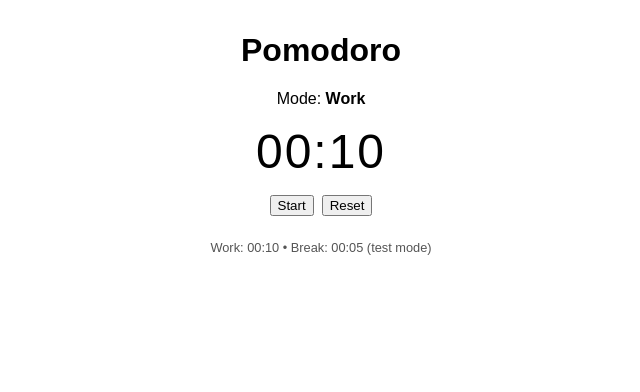
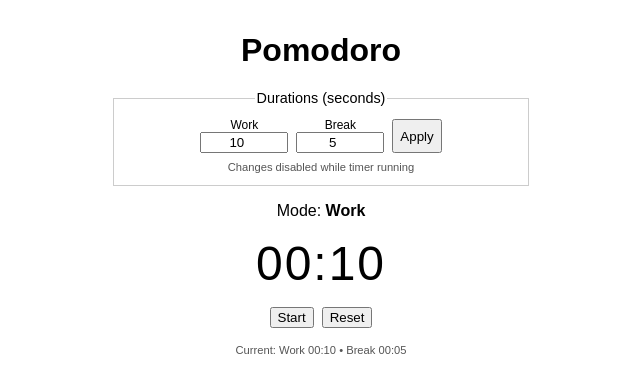
Before and after one commit to MajorUnfazed/studyapp, a React (Vite) app: page / in a window 1280 px wide. Shown: the top 392 px of the page, without its empty margins (319-959 px from the left). Built offline with nearby package versions, Linux system fonts and the light colour scheme.

Commit message:
Added adjustable timer.

```diff
--- a/src/App.jsx
+++ b/src/App.jsx
@@ -1,12 +1,36 @@
-import React from 'react';
+import React, { useState } from 'react';
 import { usePomodoroTimer, formatTime } from './hooks/usePomodoroTimer.js';
 
 export default function App() {
-  const { mode, secondsLeft, isRunning, start, pause, reset } = usePomodoroTimer();
+  const { mode, secondsLeft, isRunning, start, pause, reset, workDuration, breakDuration, updateDurations } = usePomodoroTimer();
+  const [workInput, setWorkInput] = useState(workDuration);
+  const [breakInput, setBreakInput] = useState(breakDuration);
+
+  const apply = () => {
+    // convert seconds
+    const w = Number(workInput);
+    const b = Number(breakInput);
+    updateDurations(w, b);
+  };
 
   return (
-    <div style={{ fontFamily: 'sans-serif', maxWidth: 360, margin: '2rem auto', textAlign: 'center' }}>
+    <div style={{ fontFamily: 'sans-serif', maxWidth: 420, margin: '2rem auto', textAlign: 'center' }}>
       <h1>Pomodoro</h1>
+      <fieldset style={{ border: '1px solid #ccc', padding: '0.75rem', marginBottom: '1rem' }} disabled={isRunning}>
+        <legend style={{ fontSize: '0.9rem' }}>Durations (seconds)</legend>
+        <div style={{ display: 'flex', gap: '0.5rem', justifyContent: 'center', flexWrap: 'wrap' }}>
+          <label style={{ display: 'flex', flexDirection: 'column', fontSize: '0.75rem' }}>
+            Work
+            <input type="number" min={1} value={workInput} onChange={e => setWorkInput(e.target.value)} style={{ width: 80, textAlign: 'center' }} />
+          </label>
+          <label style={{ display: 'flex', flexDirection: 'column', fontSize: '0.75rem' }}>
+            Break
+            <input type="number" min={1} value={breakInput} onChange={e => setBreakInput(e.target.value)} style={{ width: 80, textAlign: 'center' }} />
+          </label>
+          <button type="button" onClick={apply} style={{ alignSelf: 'flex-end', height: 34 }}>Apply</button>
+        </div>
+        <div style={{ marginTop: '0.5rem', fontSize: '0.7rem', color: '#555' }}>Changes disabled while timer running</div>
+      </fieldset>
       <div style={{ marginBottom: '0.5rem' }}>Mode: <strong>{mode === 'work' ? 'Work' : 'Break'}</strong></div>
       <div style={{ fontSize: '3rem', margin: '1rem 0', letterSpacing: '2px' }}>{formatTime(secondsLeft)}</div>
       <div style={{ display: 'flex', gap: '0.5rem', justifyContent: 'center' }}>
@@ -18,7 +42,7 @@ export default function App() {
         )}
         <button onClick={reset}>Reset</button>
       </div>
-      <p style={{ marginTop: '1.5rem', fontSize: '0.8rem', color: '#555' }}>Work: 00:10 • Break: 00:05 (test mode)</p>
+      <p style={{ marginTop: '1.0rem', fontSize: '0.7rem', color: '#555' }}>Current: Work {formatTime(workDuration)} • Break {formatTime(breakDuration)}</p>
     </div>
   );
 }
--- a/src/hooks/usePomodoroTimer.js
+++ b/src/hooks/usePomodoroTimer.js
@@ -1,22 +1,44 @@
 import { useCallback, useEffect, useRef, useState } from 'react';
 
-// Durations in seconds (temporary short values for testing sounds)
-const WORK_DURATION = 10; // 10 seconds (was 25 * 60)
-const BREAK_DURATION = 5; // 5 seconds (as requested)
-
+// Keys for persistence
+const LS_KEY = 'pomodoro_settings_v1';
+const DEFAULT_WORK = 10; // seconds
+const DEFAULT_BREAK = 5; // seconds
 // Preload audio (placed in project root). Vite will handle asset hashing.
 import workEndSound from '/timer-terminer-342934.mp3';
 import breakEndSound from '/ping-82822.mp3';
 
 export function usePomodoroTimer() {
+  // durations are user adjustable
+  const [workDuration, setWorkDuration] = useState(DEFAULT_WORK);
+  const [breakDuration, setBreakDuration] = useState(DEFAULT_BREAK);
   const [mode, setMode] = useState('work'); // 'work' | 'break'
-  const [secondsLeft, setSecondsLeft] = useState(WORK_DURATION);
+  const [secondsLeft, setSecondsLeft] = useState(DEFAULT_WORK);
   const [isRunning, setIsRunning] = useState(false);
   const intervalRef = useRef(null);
   const workAudioRef = useRef(null);
   const breakAudioRef = useRef(null);
 
-  // Lazy init audio elements once (avoid creating each render)
+  // Load persisted settings
+  useEffect(() => {
+    try {
+      const raw = localStorage.getItem(LS_KEY);
+      if (raw) {
+        const parsed = JSON.parse(raw);
+        if (typeof parsed.work === 'number' && parsed.work > 0) setWorkDuration(parsed.work);
+        if (typeof parsed.break === 'number' && parsed.break > 0) setBreakDuration(parsed.break);
+        // Initialize secondsLeft with (possibly) loaded work duration
+        if (typeof parsed.work === 'number' && parsed.work > 0) setSecondsLeft(parsed.work);
+      }
+    } catch { /* ignore */ }
+  }, []);
+
+  // Persist settings
+  useEffect(() => {
+    try { localStorage.setItem(LS_KEY, JSON.stringify({ work: workDuration, break: breakDuration })); } catch { /* ignore */ }
+  }, [workDuration, breakDuration]);
+
+  // Lazy init audio elements once
   useEffect(() => {
     workAudioRef.current = new Audio(workEndSound);
     breakAudioRef.current = new Audio(breakEndSound);
@@ -25,7 +47,6 @@ export function usePomodoroTimer() {
   const playSound = useCallback((type) => {
     const el = type === 'workEnd' ? workAudioRef.current : breakAudioRef.current;
     if (!el) return;
-    // Attempt to play; browsers may block before user interaction (user will have interacted by starting timer)
     el.currentTime = 0;
     el.play().catch(() => {/* ignore */});
   }, []);
@@ -39,15 +60,13 @@ export function usePomodoroTimer() {
 
   const switchMode = useCallback(() => {
     setMode(prev => {
-      const justFinished = prev; // store what ended
+      const justFinished = prev;
       const next = prev === 'work' ? 'break' : 'work';
-      setSecondsLeft(next === 'work' ? WORK_DURATION : BREAK_DURATION);
-      // Play corresponding end sound
-      if (justFinished === 'work') playSound('workEnd');
-      else playSound('breakEnd');
+      setSecondsLeft(next === 'work' ? workDuration : breakDuration);
+      if (justFinished === 'work') playSound('workEnd'); else playSound('breakEnd');
       return next;
     });
-  }, [playSound]);
+  }, [workDuration, breakDuration, playSound]);
 
   const tick = useCallback(() => {
     setSecondsLeft(prev => {
@@ -64,32 +83,35 @@ export function usePomodoroTimer() {
     setIsRunning(true);
   }, [isRunning]);
 
-  const pause = useCallback(() => {
-    setIsRunning(false);
-  }, []);
+  const pause = useCallback(() => { setIsRunning(false); }, []);
 
   const reset = useCallback(() => {
     setIsRunning(false);
     setMode('work');
-    setSecondsLeft(WORK_DURATION);
-  }, []);
+    setSecondsLeft(workDuration);
+  }, [workDuration]);
 
-  // Manage interval
+  // If user changes durations while NOT running, reflect immediately
+  useEffect(() => {
+    if (!isRunning && mode === 'work') setSecondsLeft(workDuration);
+  }, [workDuration, isRunning, mode]);
+  useEffect(() => {
+    if (!isRunning && mode === 'break') setSecondsLeft(breakDuration);
+  }, [breakDuration, isRunning, mode]);
+
   useEffect(() => {
     clear();
-    if (isRunning) {
-      intervalRef.current = setInterval(tick, 1000);
-    }
+    if (isRunning) intervalRef.current = setInterval(tick, 1000);
     return clear;
   }, [isRunning, tick]);
 
-  // When switching modes, ensure we don't display stale second after switch
-  useEffect(() => {
-    if (!isRunning) return; // already handled by interval
-  }, [mode, isRunning]);
+  useEffect(() => clear, []);
 
-  // Cleanup on unmount
-  useEffect(() => clear, []);
+  const updateDurations = useCallback((nextWork, nextBreak) => {
+    // Guard: don't allow zero or negative
+    if (nextWork > 0) setWorkDuration(nextWork);
+    if (nextBreak > 0) setBreakDuration(nextBreak);
+  }, []);
 
   return {
     mode,
@@ -98,8 +120,9 @@ export function usePomodoroTimer() {
     start,
     pause,
     reset,
-    workDuration: WORK_DURATION,
-    breakDuration: BREAK_DURATION,
+    workDuration,
+    breakDuration,
+    updateDurations,
   };
 }
 
```
